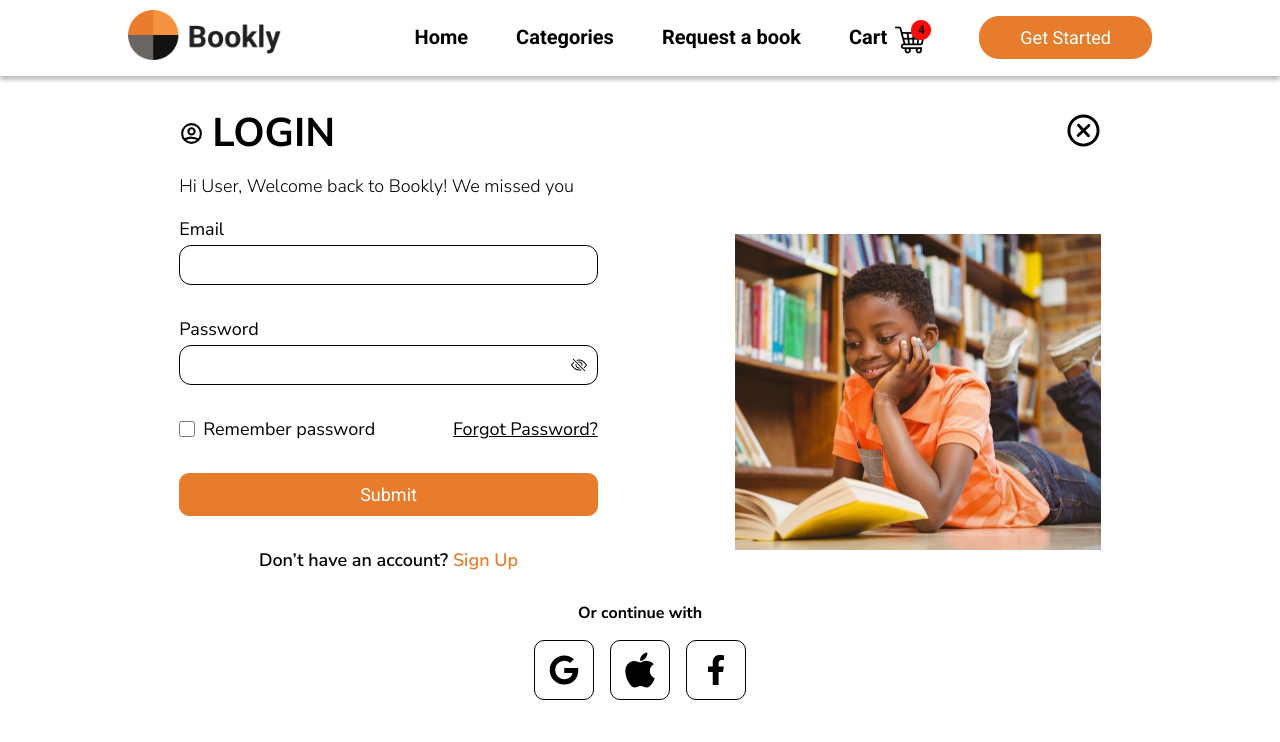
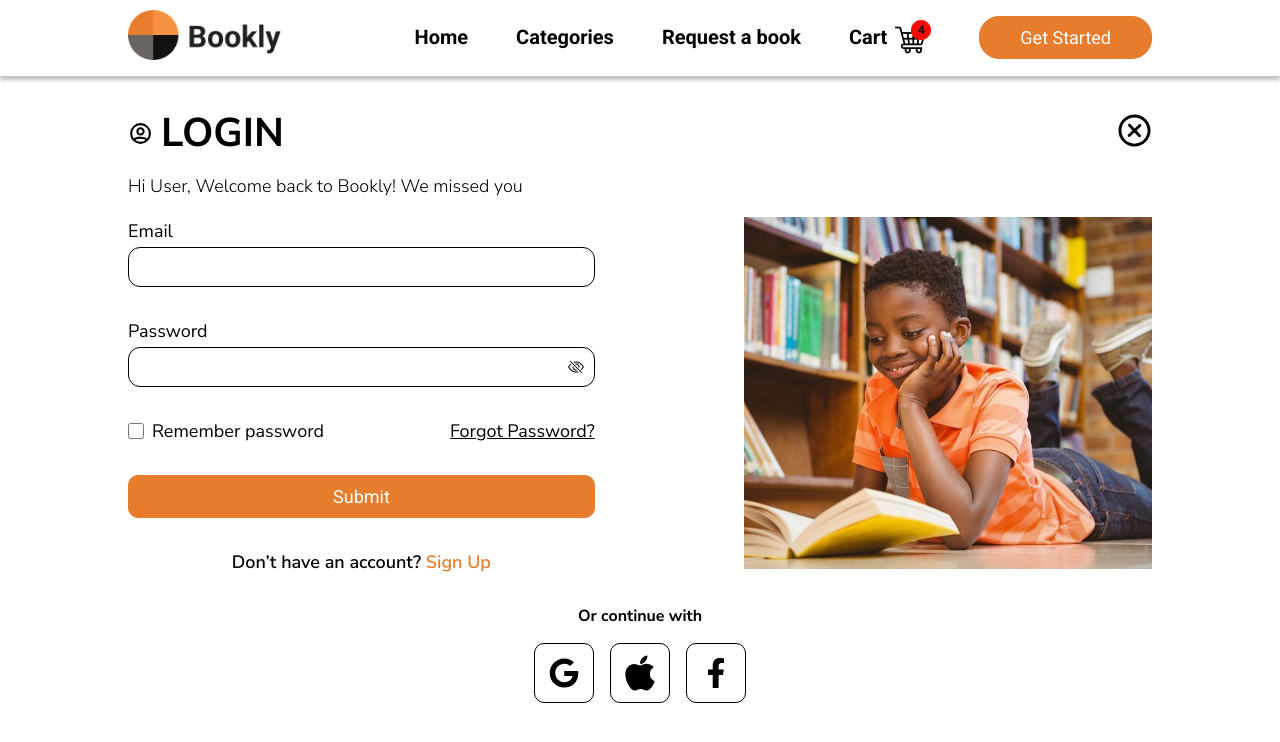
Before and after one commit to gift56/Bookly2.0, a React (Create React App) app: page /login in a window 1280 px wide. Shown: the top 742 px of the page. Built offline with nearby package versions, Linux system fonts and the light colour scheme; a web font is replaced by a local one.

Commit message:
fixed container issues

```diff
--- a/src/sass/form.scss
+++ b/src/sass/form.scss
@@ -5,8 +5,6 @@
 @import "./modules/classes";
 
 .formWrapper {
-    width: 90%;
-    margin: 0 auto;
     margin-top: 30px;
     margin-bottom: 30px;
     font-family: $font1;
```
